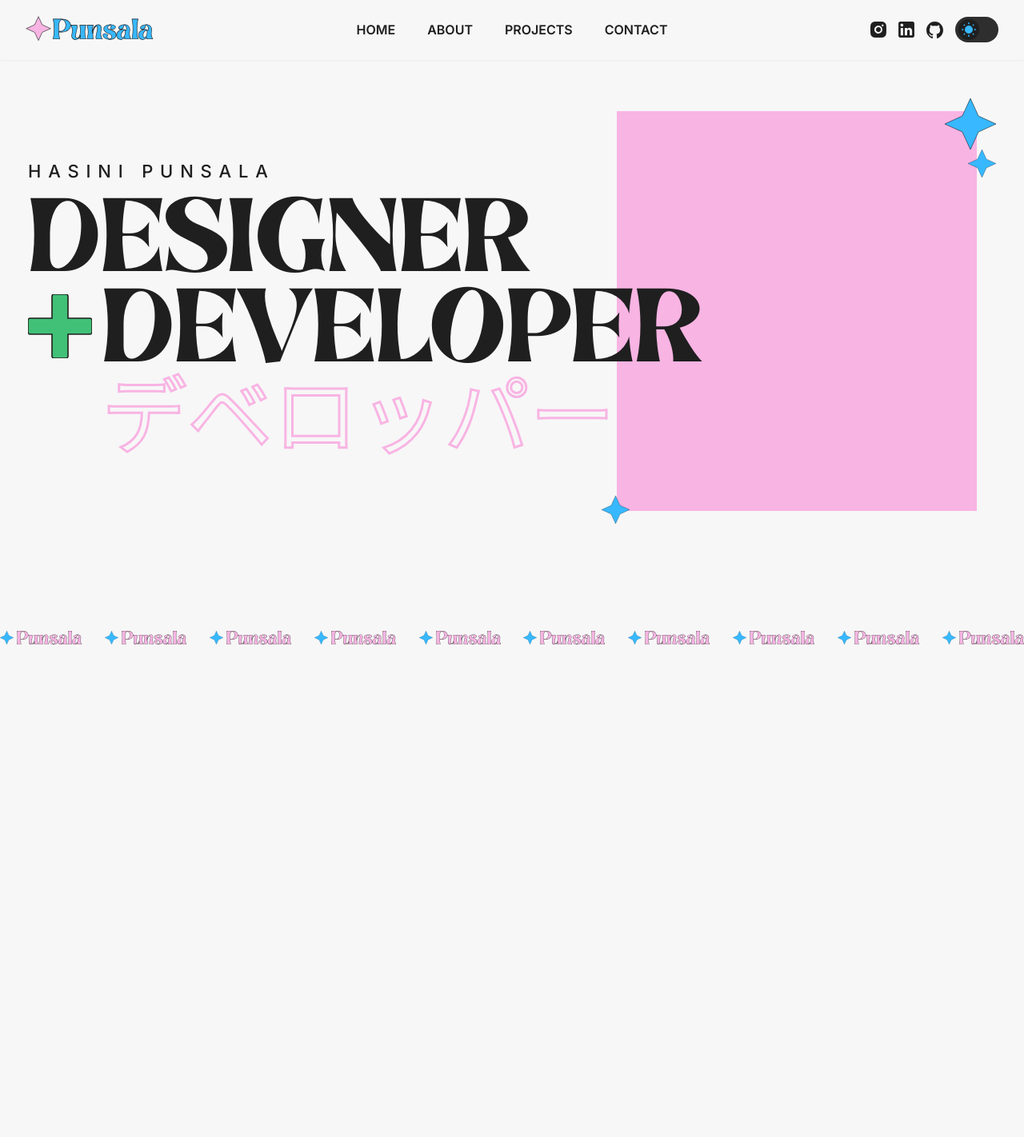
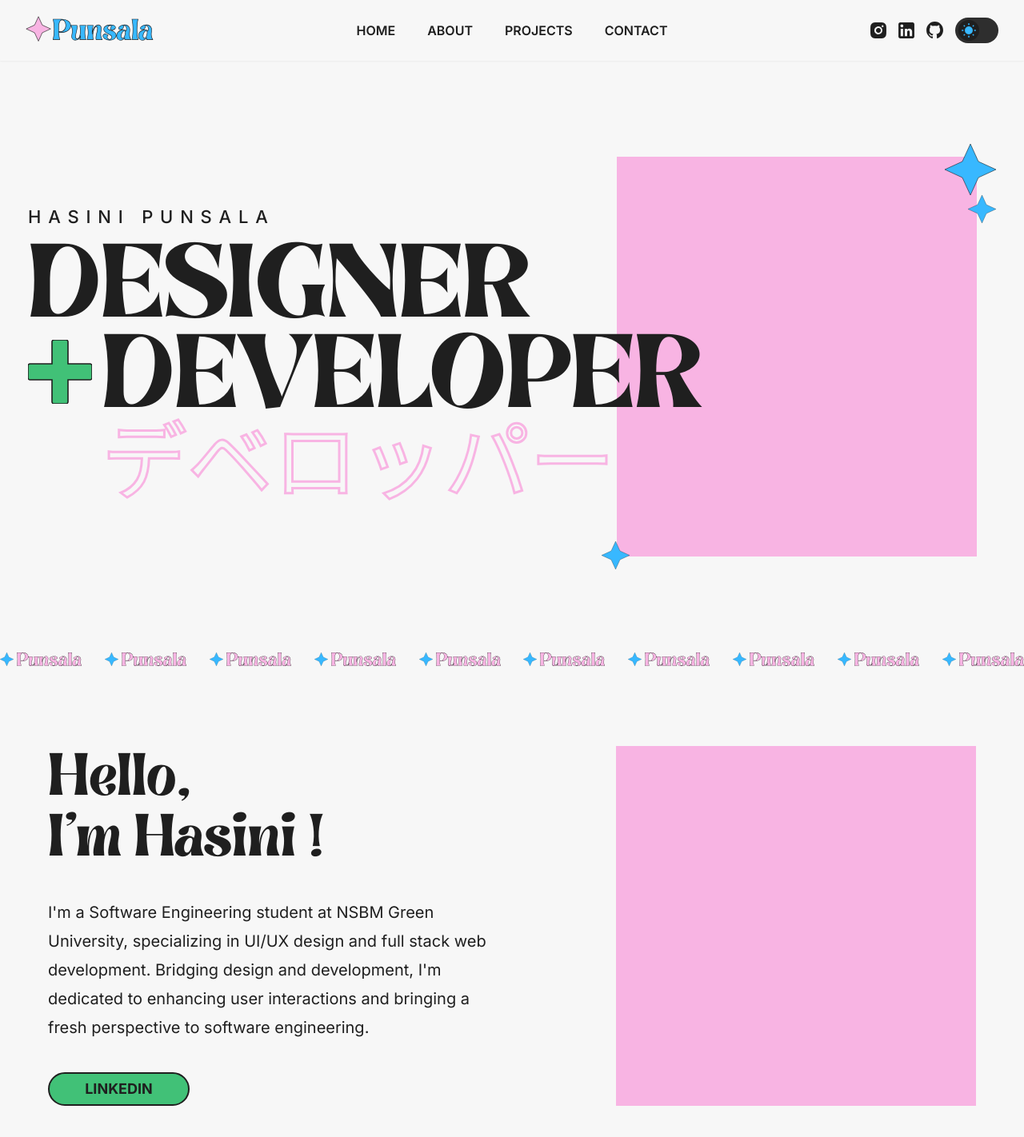
Before and after one commit to MAGHPMallawaarachchi/punsala-portfolio, a Next.js app: page / in a window 1280 px wide. Shown: the top 1422 px of the page at 80% size. Before the commit the page ends 846 px from the top, so only its background shows below. Built offline with nearby package versions, Linux system fonts and the light colour scheme.

Commit message:
add the about me section

```diff
--- a/app/globals.css
+++ b/app/globals.css
@@ -39,6 +39,10 @@ h1 {
     @apply dark:text-light text-dark;
   }
 
+  .navbar-items {
+    @apply text-color uppercase text-[16px] font-semibold;
+  }
+
   .hero-heading{
     @apply laptop:text-[105px] tablet:text-[75px] mobile:text-[45px] text-[35px] text-color uppercase leading-none;
   }
@@ -59,9 +63,29 @@ h1 {
     -webkit-text-stroke: 1px black;
   }
 
+  .heading {
+    @apply text-color tablet:text-[60px] text-[40px];
+  }
+
+  .button-text {
+    @apply uppercase text-dark tablet:text-[18px] text-[14px] font-bold leading-none py-[10px];
+  }
+
+  .button {
+    @apply border-2 border-dark rounded-full;
+  }
+
+  .paddings {
+    @apply px-[30px] laptop:px-[60px] tablet:px-[60px] mobile:px-[30px] py-[60px] laptop:py-[100px] tablet:py-[100px] mobile:py-[90px];
+  }
+
+  .paragraph {
+    @apply text-color text-left tablet:leading-[36px] leading-[25px] tablet:text-[20px] text-[16px] font-normal ;
+  }
+
 }
 
 .height {
-  --navbar-height: 80px;
+  --navbar-height: 60px;
   height: calc(100vh - var(--navbar-height));
 }
--- a/app/layout.tsx
+++ b/app/layout.tsx
@@ -23,7 +23,7 @@ export default function RootLayout({
 }) {
   return (
     <html lang="en" className={`${brasika.variable} font-serif`}>
-        <body className='justify-center w-full h-screen dark:bg-dark bg-light flex flex-col'>
+        <body className='w-full h-screen dark:bg-dark bg-light flex flex-col'>
           <ThemeProvider attribute="class" defaultTheme="system" enableSystem>
           <Navbar/>
           <main className='flex-grow'>
--- a/app/page.tsx
+++ b/app/page.tsx
@@ -1,3 +1,4 @@
+import About from '@/components/About'
 import Divider from '@/components/Divider'
 import Hero from '@/components/Hero'
 import Image from 'next/image'
@@ -7,6 +8,7 @@ export default function Home() {
       <section>
         <Hero/>
         <Divider/>
+        <About/>
       </section>
   )
 }
--- /dev/null
+++ b/components/About.tsx
@@ -0,0 +1,21 @@
+import React from 'react'
+import Button from './Button'
+
+const About = () => {
+  return (
+    <section className='mx-auto max-w-7xl flex laptop:flex-row flex-col-reverse justify-center items-center overflow-hidden paddings'>
+        <div className='flex laptop:flex-row flex-col items-center laptop:w-full tablet:w-[80%] w-full justify-between laptop:gap-0 gap-[60px]'>
+            <div className='flex flex-col laptop:justify-between laptop:w-[50%] laptop:h-[450px] laptop:gap-0 gap-8'>
+                <h1 className='tablet:leading-[76px] leading-[52px] heading'>Hello,<br/>I'm Hasini !</h1>
+                <p className='paragraph'>I'm a Software Engineering student at NSBM Green University, specializing in UI/UX design and full stack web development. Bridging design and development, I'm dedicated to enhancing user interactions and bringing a fresh perspective to software engineering.</p>
+                <button className='button-text button bg-green w-[177px]'>LinkedIn</button>
+            </div>
+            <div className='laptop:w-[450px] laptop:h-[450px] laptop:pb-0 w-full pb-[100%] bg-pink'>
+
+            </div>
+        </div>
+    </section>
+  )
+}
+
+export default About
--- /dev/null
+++ b/components/Button.tsx
@@ -0,0 +1,9 @@
+import React from 'react'
+
+const Button = () => {
+  return (
+    <div>Button</div>
+  )
+}
+
+export default Button
--- a/components/Divider.tsx
+++ b/components/Divider.tsx
@@ -32,7 +32,7 @@ const Divider = () => {
   }, []);
 
   return (
-    <section className='w-full overflow-hidden my-10'>
+    <section className='w-full overflow-hidden'>
       <div className='flex justify-between gap-2'>
         {Array.from({ length: numRepeat }, (_, index) => (
           <div key={index} className='flex gap-1 items-center'>
--- a/components/Hero.tsx
+++ b/components/Hero.tsx
@@ -4,7 +4,7 @@ import Star from './icons/Star'
 
 const Hero = () => {
   return (
-    <section className='mx-auto max-w-7xl px-8 flex laptop:flex-row flex-col-reverse justify-center items-center height overflow-hidden'>
+    <section className='mx-auto max-w-7xl flex laptop:flex-row flex-col-reverse justify-center items-center height overflow-x-hidden px-8'>
 
         <div className='z-10 -mt-6 laptop:-mt-0'>
             <h4 className='hidden laptop:flex text-[22px] hero-name mb-4'>Hasini Punsala</h4>
--- a/components/Navbar.tsx
+++ b/components/Navbar.tsx
@@ -19,8 +19,8 @@ const Navbar = () => {
     }
 
     return (
-        <div className='sticky top-0 z-50 bg-light dark:bg-dark shadow-sm'>
-            <nav className='flex items-center justify-between mx-auto max-w-7xl px-8 py-5'>
+        <div className='sticky top-0 z-50 bg-light dark:bg-dark shadow-sm px-8'>
+            <nav className='flex items-center justify-between mx-auto max-w-7xl w-full py-5'>
                 <Link href='/'>
                     <Image
                         src='/images/Logo.svg'
@@ -30,9 +30,9 @@ const Navbar = () => {
                     />
                 </Link>
 
-                <ul className='hidden laptop:flex gap-[10px] text-dark dark:text-light'>
+                <ul className='hidden laptop:flex gap-[10px]'>
                     {NavLinks.map((link) => (
-                        <Link href={link.href} key={link.key} className='px-[15px] py-[4px] uppercase text-[16px] font-semibold'>
+                        <Link href={link.href} key={link.key} className='px-[15px] py-[4px] navbar-items'>
                             {link.text}
                         </Link>
                     ))}
```
